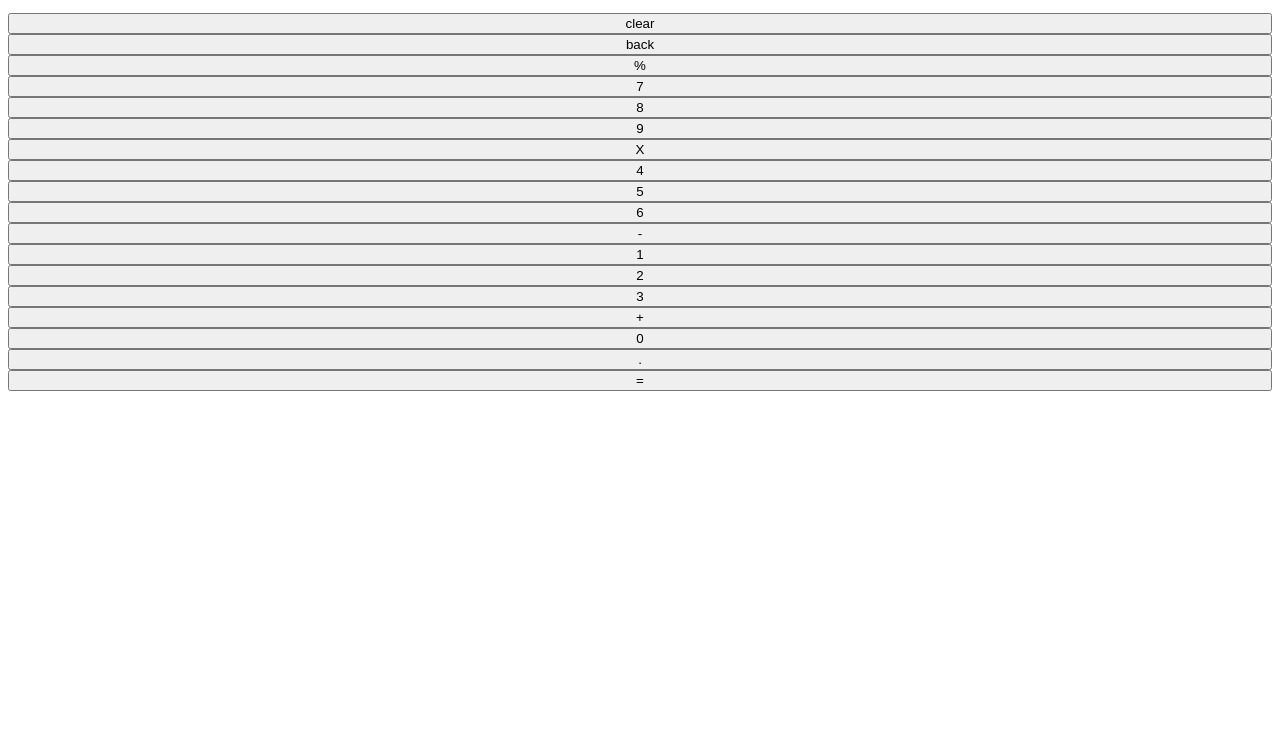
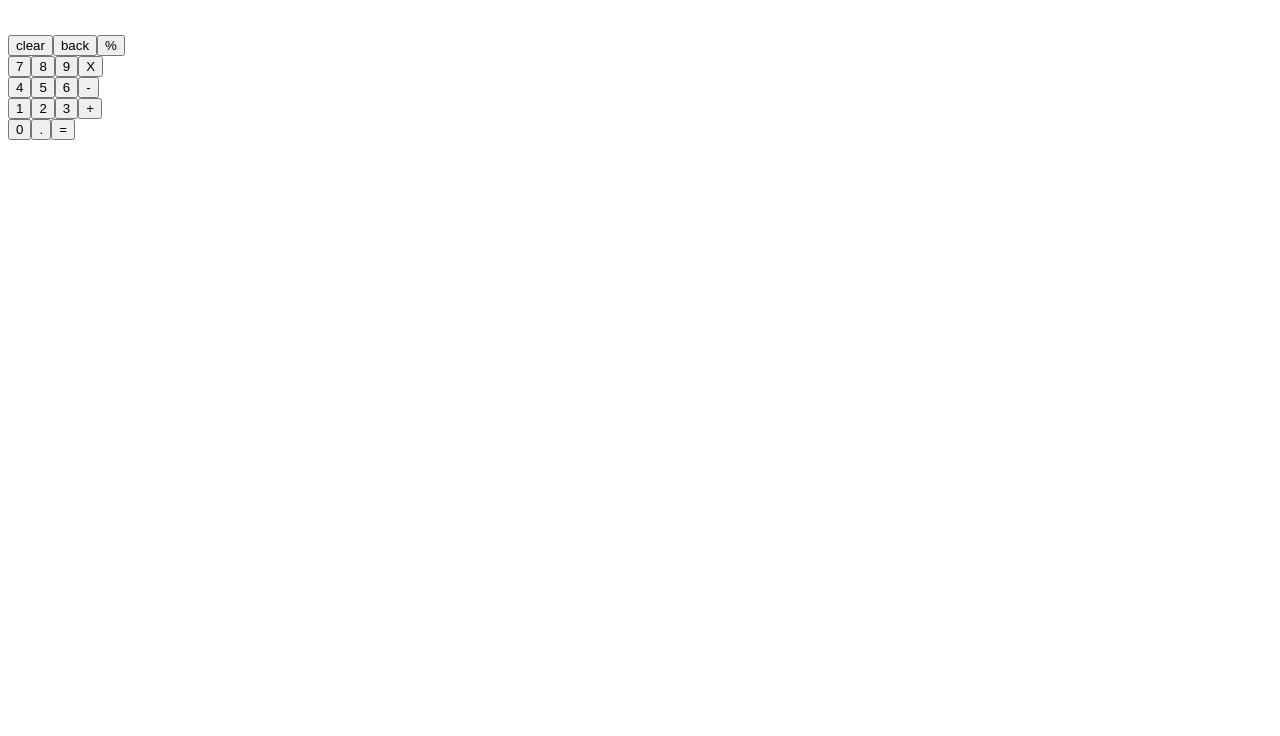
Before and after one commit to samPeterson99/samsCalculator, a plain HTML site: page index.html in a window 1280 px wide. Shown: the part 64-800 px from the top of the page. Drawn offline with Linux system fonts and the light colour scheme.

Commit message:
write basic flexbox

```diff
--- a/index.html
+++ b/index.html
@@ -10,32 +10,38 @@
 </head>
 <body>
     <div class="headerSpace"></div>
-    <div class="item"></div>
-        <h3 class="title"></h3>
+    <div class="calc">
+        <h3 class="title">Sam's Calculator</h3>
         <p class="display"></p>
-        <div class="row"></div>
+        <div class="row">
             <button id="clear">clear</button>
             <button id="back">back</button>
             <button id="division">%</button>
-        <div class="row"></div>
+        </div>
+        <div class="row">
             <button id="seven">7</button>
             <button id="eight">8</button>
             <button id="nine">9</button>
             <button id="multiplication">X</button>
-        <div class="row"></div>
+        </div>
+        <div class="row">
             <button id="four">4</button>
             <button id="five">5</button>
             <button id="six">6</button>
             <button id="subtraction">-</button>
-        <div class="row"></div>
+        </div>
+        <div class="row">
             <button id="one">1</button>
             <button id="two">2</button>
             <button id="three">3</button>
             <button id="addition">+</button>
-        <div class="row"></div>
+        </div>
+        <div class="row">
             <button id="zero">0</button>
             <button id="decimal">.</button>
             <button id="equals">=</button>
+        </div>
+    </div>
     <div class="footerSpace"></div>
 
 </body>
--- a/styles.css
+++ b/styles.css
@@ -2,3 +2,13 @@ body {
     display: flex;
     flex-direction: column;
 }
+
+.calc {
+    display: flex;
+    flex-direction: column;
+}
+
+.row {
+    display: flex;
+    flex-direction: row;
+}
```
